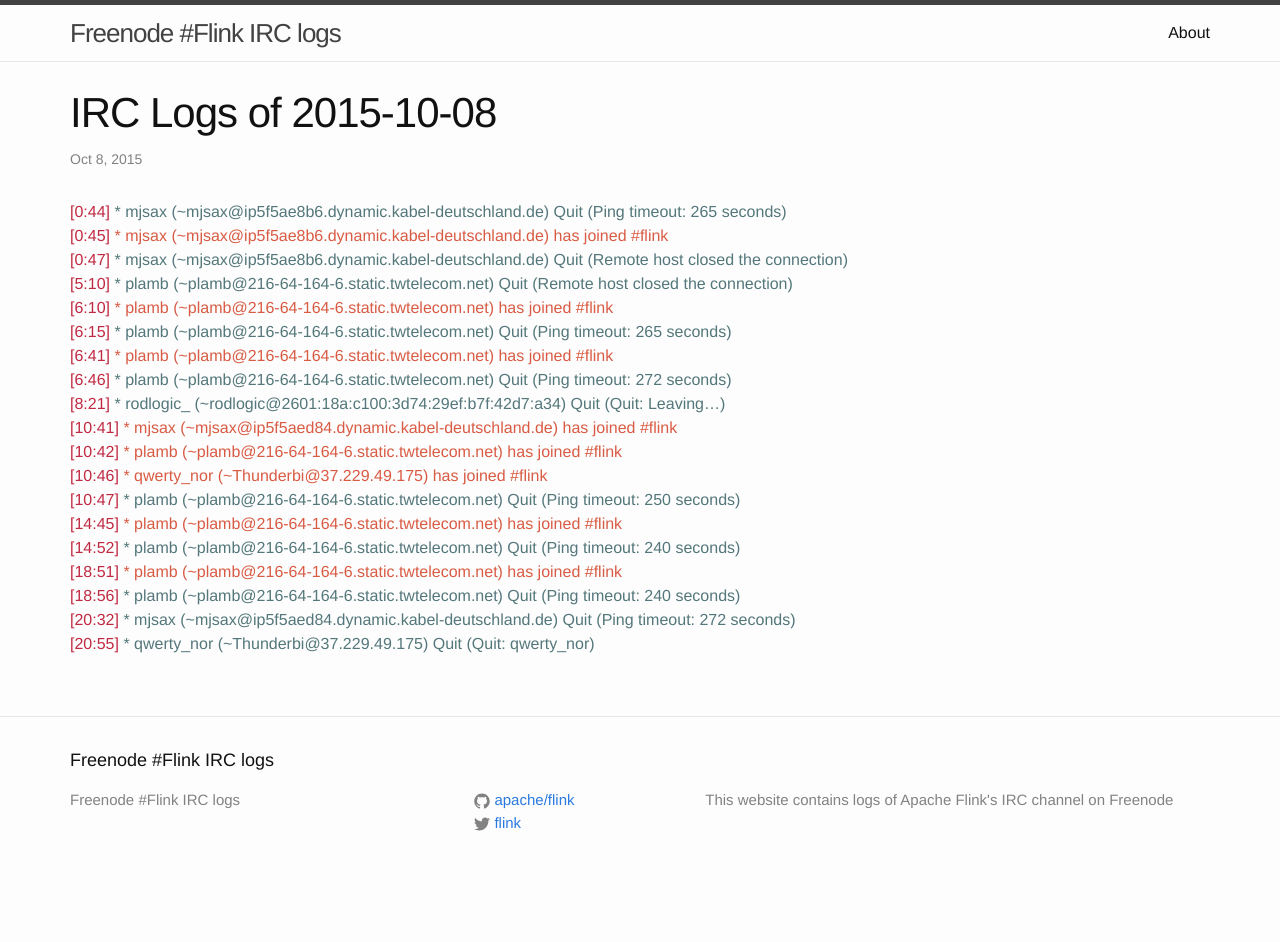
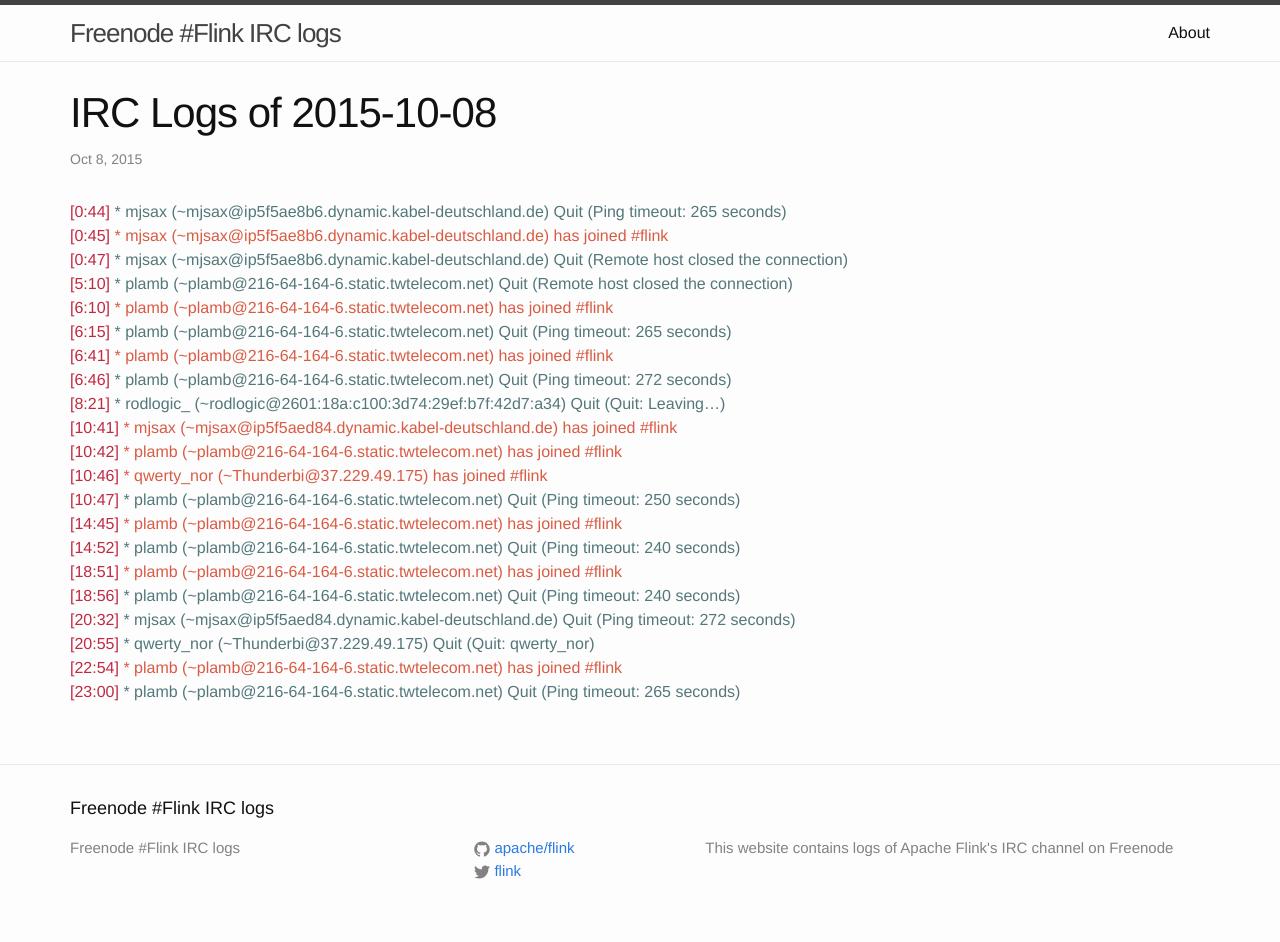
Before and after one commit to flink-irc-logs/flink-irc-logs.github.io, a Jekyll site: the page built from _posts/2015-10-08-logs.markdown, in a window 1280 px wide. Built offline with Jekyll 4.4.1, drawn with Linux system fonts in a browser that asks for light colours; before the commit the page ends 900 px from its top, so only the background shows below that.

Commit message:
Update of the logs on Thu Oct  8 23:24:41 CEST 2015

```diff
--- a/_posts/2015-10-08-logs.markdown
+++ b/_posts/2015-10-08-logs.markdown
@@ -23,3 +23,5 @@
 <span class="irc-date">[18:56]</span> <span class="irc-navy">* plamb (~plamb@216-64-164-6.static.twtelecom.net) Quit (Ping timeout: 240 seconds)</span><br />
 <span class="irc-date">[20:32]</span> <span class="irc-navy">* mjsax (~mjsax@ip5f5aed84.dynamic.kabel-deutschland.de) Quit (Ping timeout: 272 seconds)</span><br />
 <span class="irc-date">[20:55]</span> <span class="irc-navy">* qwerty_nor (~Thunderbi@37.229.49.175) Quit (Quit: qwerty_nor)</span><br />
+<span class="irc-date">[22:54]</span> <span class="irc-green">* plamb (~plamb@216-64-164-6.static.twtelecom.net) has joined #flink</span><br />
+<span class="irc-date">[23:00]</span> <span class="irc-navy">* plamb (~plamb@216-64-164-6.static.twtelecom.net) Quit (Ping timeout: 265 seconds)</span><br />
```
